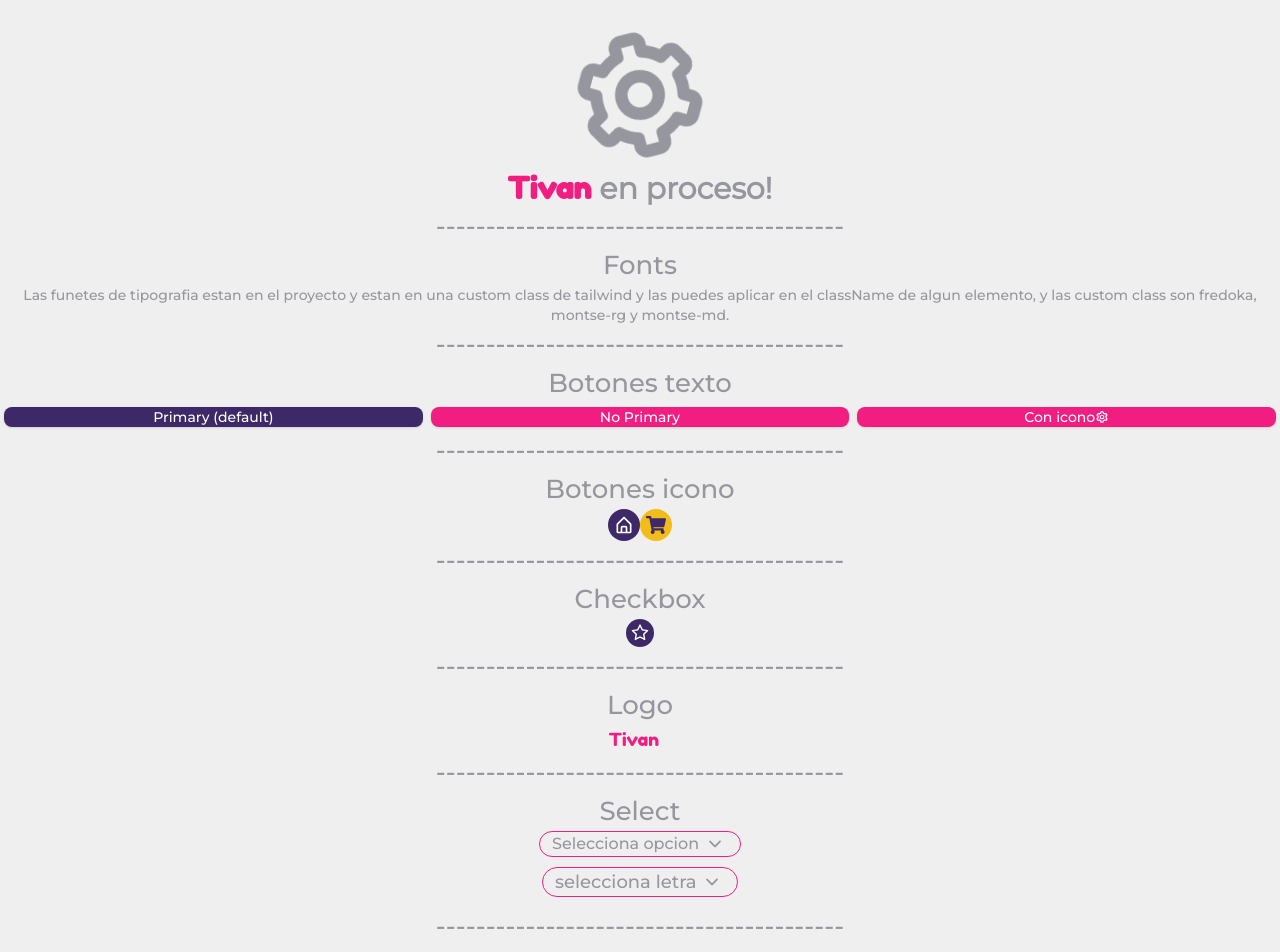
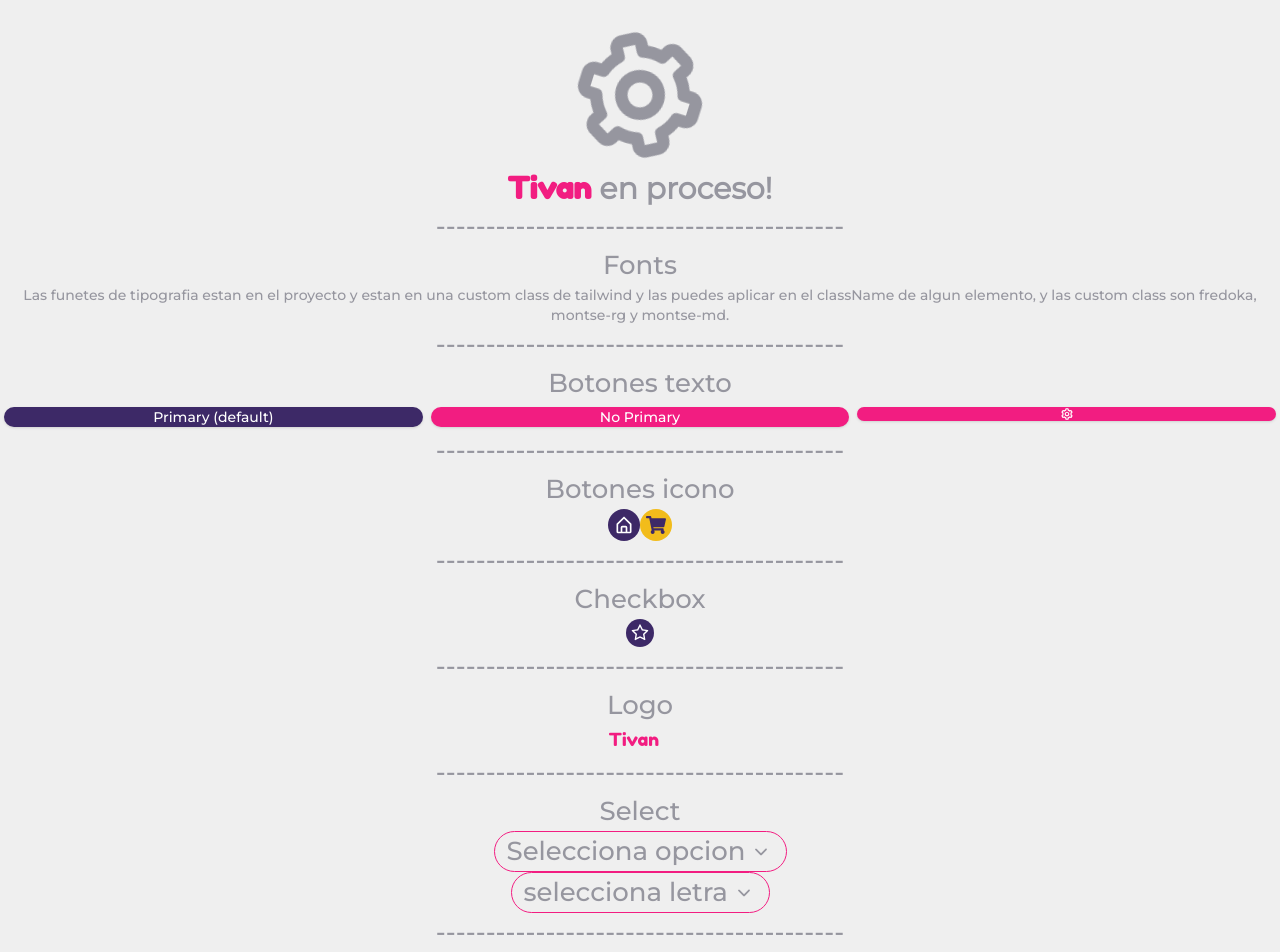
Before and after one commit to odonML/tivan-frontend, a React (Create React App) app: page / in a window 1280 px wide. Shown: the top 952 px of the page. Built offline with nearby package versions, Linux system fonts and the light colour scheme.

Commit message:
fix props class tailwind

```diff
--- a/src/App.js
+++ b/src/App.js
@@ -15,6 +15,7 @@ import { RiMoneyDollarCircleLine } from "react-icons/ri";
 import "./App.css";
 import CardDescription from "./components/shared/CardDescription";
 import CardTitle from "./components/shared/CardTitle";
+import ControlsShopping from "./components/shared/ControlsShopping";
 import Sidebar from "./components/shared/Sidebar";
 
 function App() {
@@ -62,24 +63,24 @@ function App() {
         <p>Botones texto</p>
         <div className="w-full flex flex-wrap md:flex-nowrap">
           <ButtonText>Primary (default)</ButtonText>
-          <ButtonText primary={false} textSize="md">
+          <ButtonText primary={false} fontSize="text-lg">
             No Primary
           </ButtonText>
           <ButtonText
+            id="btnIcon"
             primary={false}
-            textSize="lg"
+            fontSize="text-sm"
+            reverse={true}
             click={() => help("boton texto")}
             icon={<BiCog />}
-          >
-            Con icono
-          </ButtonText>
+          ></ButtonText>
         </div>
         -----------------------------------------
         <p>Botones icono</p>
         <div className="flex">
           <ButtonIcon
             icon={<BiHomeAlt size={20} />}
-            click={() => help("boton icono")}
+            click={() => console.log("hola")}
           />
           <ButtonIcon
             bgColor="bg-yellow-0"
@@ -90,7 +91,7 @@ function App() {
         </div>
         -----------------------------------------
         <p>Checkbox</p>
-        <ButtonCheckbox />
+        <ButtonCheckbox click={(e) => console.log("Value", e)} />
         -----------------------------------------
         <p>Logo</p>
         <div>
@@ -161,6 +162,17 @@ function App() {
             </div>
           </Sidebar>
         </div>
+        ----------------------------------------
+        <p>controls shopping cart</p>
+        <div className="w-80">
+          <ControlsShopping
+            iconLeft={<ButtonIcon icon={<BsUpcScan />} />}
+            middle={
+              <Select options={op} fontSize="text-lg" msj="Selecciona opcion" />
+            }
+            iconRight={<ButtonIcon icon={<RiMoneyDollarCircleLine />} />}
+          />
+        </div>
       </header>
     </div>
   );
--- a/src/components/shared/ButtonCheckbox.js
+++ b/src/components/shared/ButtonCheckbox.js
@@ -8,6 +8,7 @@ function ButtonCheckbox({
   txColorActive = "text-purple-0",
   iconActive = <AiFillStar size={20} />,
   iconNoActice = <AiOutlineStar size={20} />,
+  click = null,
 }) {
   const [checked, setChecked] = useState(false);
 
@@ -15,7 +16,7 @@ function ButtonCheckbox({
     // Checked value
     const value = e.target.checked;
     setChecked(value);
-    console.log(value);
+    if (click != null) click(value);
   };
 
   return (
--- a/src/components/shared/ButtonIcon.js
+++ b/src/components/shared/ButtonIcon.js
@@ -1,19 +1,28 @@
 import React from "react";
+import { BiHomeAlt } from "react-icons/bi";
 
 function ButtonIcon({
   type = true,
+  id = "",
   bgColor = "bg-purple-0",
   txColor = "text-white",
+  display = "flex",
+  alingItem = "items-center",
+  justifyContent = "justify-center",
+  icon = <BiHomeAlt size={20} />,
   click = null,
-  icon = null,
 }) {
+  const handleClick = (e) => {
+    if (click != null) click(e);
+  };
+
   return (
     <button
+      id={id}
       type={type ? "button" : "submit"}
-      className={`w-fit h-fit flex items-center justify-center ease-out duration-300 rounded-full
-      ${bgColor} ${txColor} hover:bg-purple-0 hover:text-pink-0
-      ${icon !== null ? "p-1.5" : "px-3"}`}
-      onClick={click}
+      className={`w-fit h-fit p-1.5 ${display} ${alingItem} ${justifyContent} ease-out duration-300 rounded-full
+      ${bgColor} ${txColor} hover:bg-purple-0 hover:text-pink-0`}
+      onClick={(e) => handleClick(e)}
     >
       {icon}
     </button>
--- a/src/components/shared/ButtonText.js
+++ b/src/components/shared/ButtonText.js
@@ -1,27 +1,32 @@
 import React from "react";
 
 function Button({
+  id = null,
   children = null,
   type = true,
-  reverse = false,
-  circle = false,
   primary = true,
-  textSize = "sm",
-  wFull = true,
   hover = true,
+  flex = "flex",
+  flexDirection = "flex-row",
+  alingItem = "items-center",
+  justifyContent = "justify-center",
+  radio = "rounded-full",
+  fontSize = "text-base",
+  txColor = "text-white",
+  transitionTaiming = "ease-out",
+  transitionDuration = "duration-300",
   click = null,
   icon = null,
 }) {
+  const handleClick = (e) => {
+    if (click != null) click(e);
+  };
   return (
     <button
+      id={id}
       type={type ? "button" : "submit"}
-      className={`h-fit m-1 flex items-center justify-center text-white ease-out duration-300 shadow hover:shadow-md ${
-        wFull ? "w-full" : "w-auto"
-      } ${icon !== null && children === null ? "p-1" : "px-3"}
-      ${reverse ? "flex-row-reverse" : "inline-flex"} ${
-        circle ? "rounded-full" : "rounded-lg"
-      }
-      ${hover && "hover:outline-1 hover:bg-transparent"}
+      className={`w-full h-fit m-1 ${flex} ${flexDirection} ${alingItem} ${justifyContent} ${radio} ${txColor} ${fontSize} ${transitionTaiming} ${transitionDuration} shadow hover:shadow-md
+      ${hover && "hover:outline-1 hover:bg-"}
        ${
          primary
            ? `bg-purple-0 ${
@@ -34,14 +39,8 @@ function Button({
                  ? "hover:text-pink-0 hover:outline hover:outline-pink-0 hover:outline-offset-0 hover:shadow-pink-0/40"
                  : ""
              }`
-       } ${
-        textSize === "lg"
-          ? "text-lg"
-          : textSize === "md"
-          ? "text-base"
-          : "text-sm"
-      } md:text-md sm:text-sm`}
-      onClick={click}
+       } md:text-md sm:text-sm`}
+      onClick={(e) => handleClick(e)}
     >
       {children}
       {icon}
--- /dev/null
+++ b/src/components/shared/ControlsShopping.js
@@ -0,0 +1,20 @@
+import React from "react";
+
+function ControlsShopping({
+  bgColor = "bg-white",
+  radio = "rounded-full",
+  display = "flex",
+  alingItems = "items-center",
+  children = null,
+}) {
+  return (
+    <div className={`w-full p-1 ${radio} ${display} ${alingItems} ${bgColor}`}>
+      {/* {iconLeft}
+      <div className="w-full px-2 flex items-center border">{middle}</div>
+      {iconRight} */}
+      {children}
+    </div>
+  );
+}
+
+export default ControlsShopping;
--- a/src/components/shared/Select.js
+++ b/src/components/shared/Select.js
@@ -1,18 +1,12 @@
 import React from "react";
 import { IoIosArrowDown } from "react-icons/io";
 
-function Select({ options, msj, fontSize = "sm" }) {
+function Select({ options, msj, fontSize = "text-sm" }) {
   return (
-    <div className={` custom-select`}>
+    <div className={` w-full relative flex items-center`}>
       <select
         name="select"
-        className={`w-full appearance-none border px-3 pr-10 border-pink-0 bg-gray-3 focus:bg-gray-3 focus:outline-none rounded-full ${
-          fontSize === "lg"
-            ? "text-lg"
-            : fontSize === "md"
-            ? "text-base"
-            : "text-sm"
-        }`}
+        className={`w-full appearance-none border px-3 pr-10 border-pink-0 bg-gray-3 focus:bg-gray-3 focus:outline-none rounded-full ${fontSize}`}
         defaultValue={0}
       >
         <option value={0} selected disabled>
--- a/src/components/shared/Sidebar.js
+++ b/src/components/shared/Sidebar.js
@@ -3,7 +3,7 @@ import React from "react";
 function Sidebar({ children, bgColor = "bg-purple-1" }) {
   return (
     <div
-      className={`w-full h-full ${bgColor} flex items-center justify-between md:w-14 md:py-5 md:flex-col`}
+      className={`w-full h-full py-2 ${bgColor} flex items-center justify-between md:w-14 md:py-5 md:flex-col`}
     >
       {children}
     </div>
--- a/src/index.css
+++ b/src/index.css
@@ -65,14 +65,8 @@
   }
 }
 
-/* Select */
-.custom-select {
-  position: relative;
-  height: auto;
-  margin-bottom: 10px;
-  display: flex;
-  align-items: center;
-}
+/* Select arrow */
+
 .arrow-select {
   position: absolute;
   top: 0;
```
